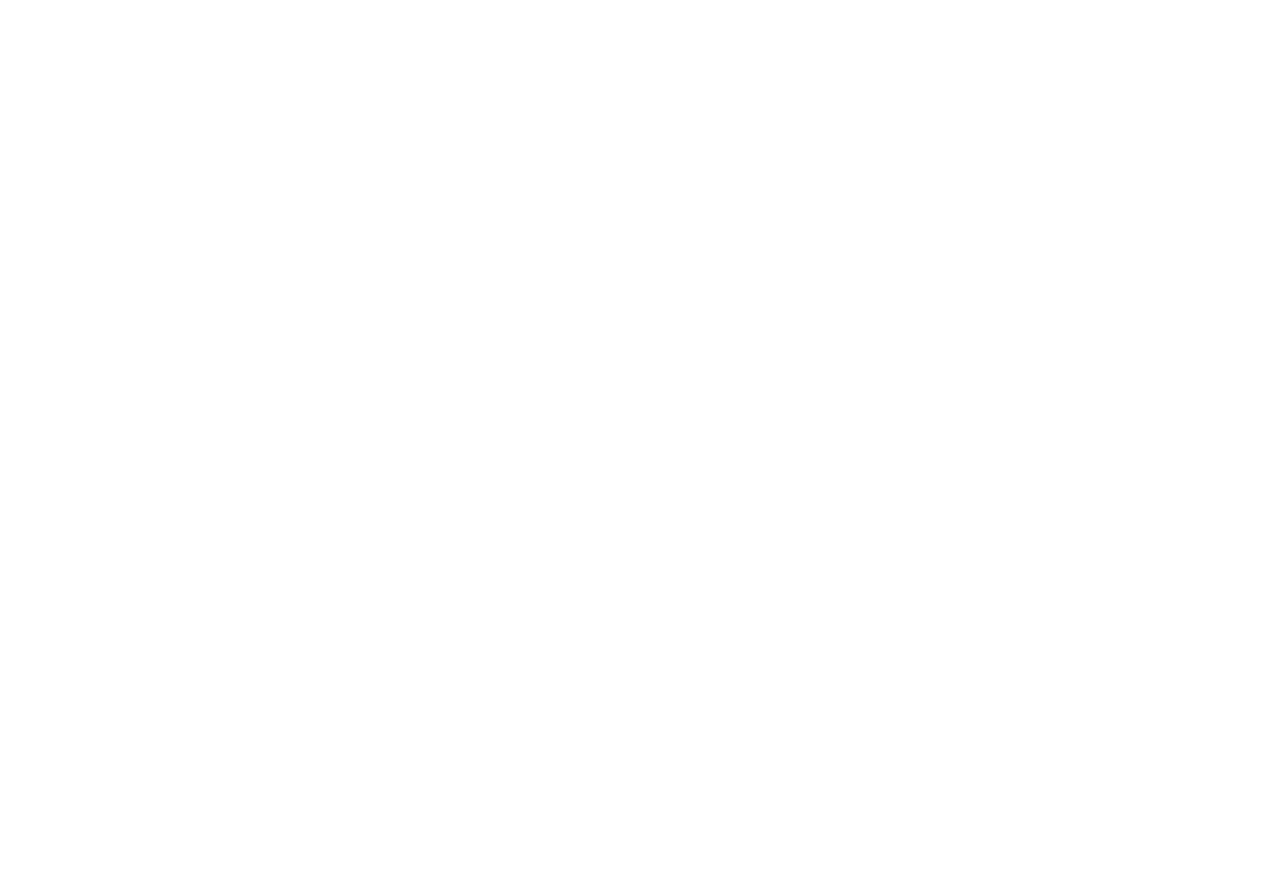
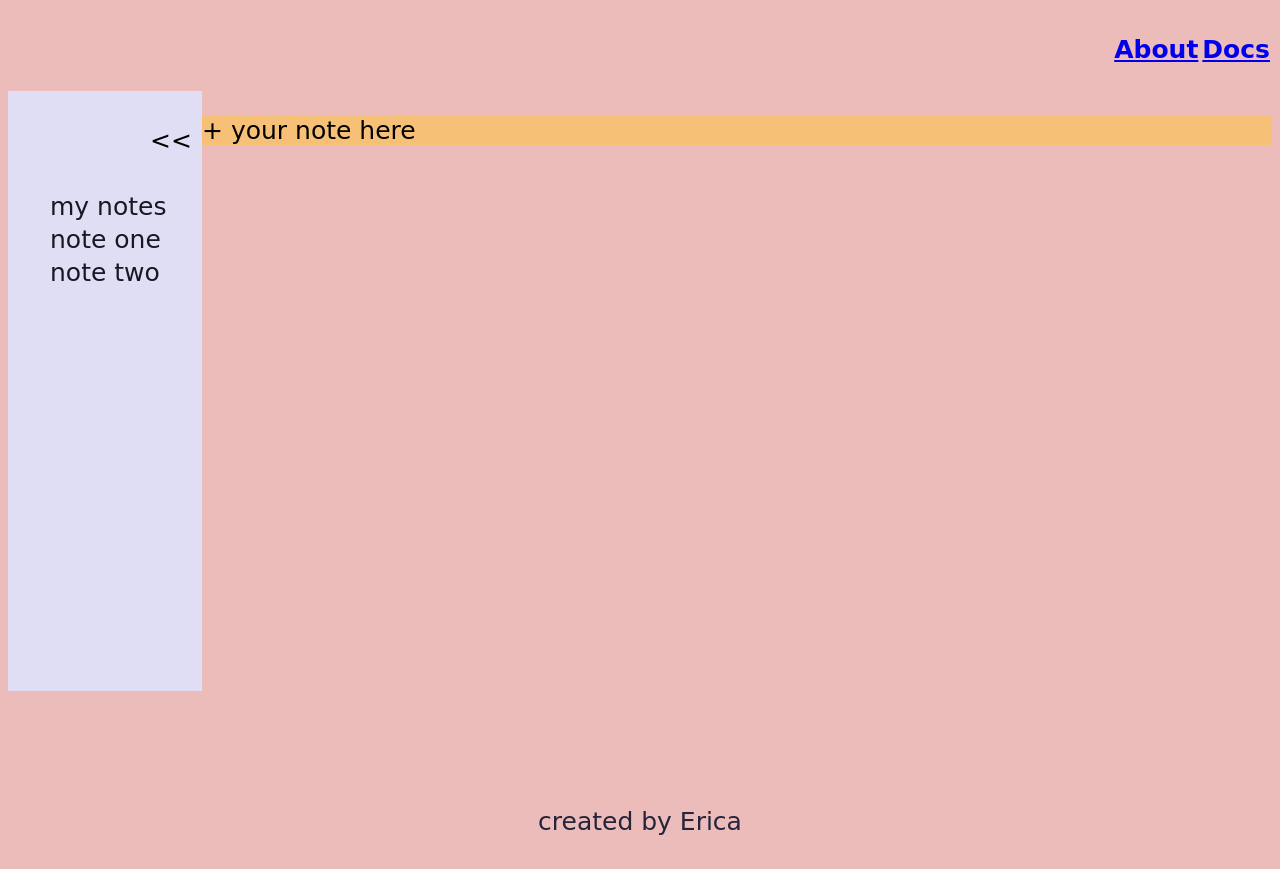
Before and after one commit to ericak611/Hyewon_Kim_assignment1, a plain HTML site: page note.html in a window 1280 px wide. Before the commit the page ends 800 px from the top, so only its background shows below. Drawn offline with Linux system fonts and the light colour scheme; a web font is replaced by a local one.

Commit message:
added notes list in slide-out menu in note.html

```diff
--- a/CSS/style.css
+++ b/CSS/style.css
@@ -15,6 +15,7 @@ li {
     display: inline;
     color: #191724;
     font-family: 'Hubballi', cursive;
+    padding: 2px;
 }
 
 p {
@@ -39,3 +40,48 @@ p {
     color: #26233a;
     font-family: 'Hubballi', cursive;
 }
+
+.bodyflex {
+    display: flex;
+    flex-direction: column;
+
+    flex-wrap: nowrap;
+    justify-content: flex-start;
+    align-items: stretch;
+    align-content: stretch;
+
+    height: 100%;
+}
+
+#first {
+    flex: 1 1 auto;
+    display: flex;
+}
+
+#firstcol {
+    background-color: #e0def4;
+    flex: 1 0 20px;
+    height: 600px;
+    width: 200px;
+}
+
+#firstcol p {
+    display: flex;
+    justify-content: flex-end;
+    padding: 10px;
+}
+
+#secondcol {
+    background-color: #ebbcba;
+    flex: 5 1 200px;
+}
+
+#secondcol p {
+    display: flex;
+    background-color: #f6c177;
+}
+
+#notes {
+    display: flex;
+    flex-direction: column;
+}
--- a/note.html
+++ b/note.html
@@ -0,0 +1,37 @@
+<!DOCTYPE html>
+<html lang="en">
+<head>
+    <meta charset="UTF-8">
+    <meta http-equiv="X-UA-Compatible" content="IE=edge">
+    <meta name="viewport" content="width=device-width, initial-scale=1.0">
+    <link rel="stylesheet" href="CSS/style.css">
+    <link rel="preconnect" href="https://fonts.googleapis.com">
+    <link rel="preconnect" href="https://fonts.gstatic.com" crossorigin>
+    <link href="https://fonts.googleapis.com/css2?family=Hubballi&display=swap" rel="stylesheet">
+    <title>Notes</title>
+</head>
+<body class = "bodyflex">
+    <header>
+        <h1>
+            <ul>
+                <li><a href="#">About</a></li>
+                <li><a href="#">Docs</a></div></li>
+            </ul>
+        </h1>
+    </header>
+    <main id="first">
+        <div id="firstcol"><p> << </p>
+                           <ul id="notes">
+                               <li id="notes1">my notes</li>
+                               <li>note one</li>
+                               <li>note two</li>
+                           </ul>
+        </div>
+        <div id="secondcol"><p>+ your note here</p></div>
+        <div id="thirdcol"></div>
+    </main>
+    <footer class = "footer">
+        <p>created by Erica</p>
+    </footer>
+</body>
+</html>
```
